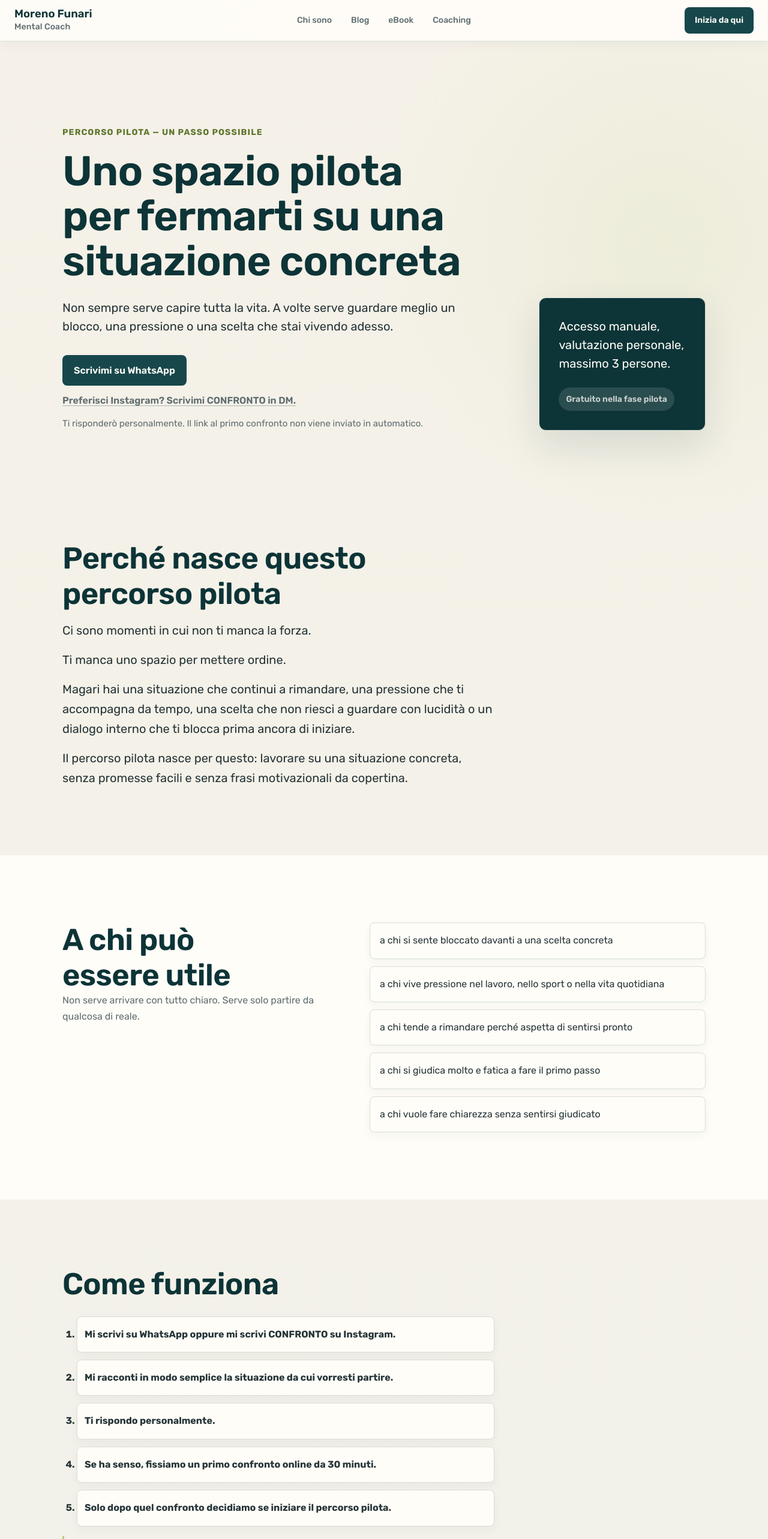
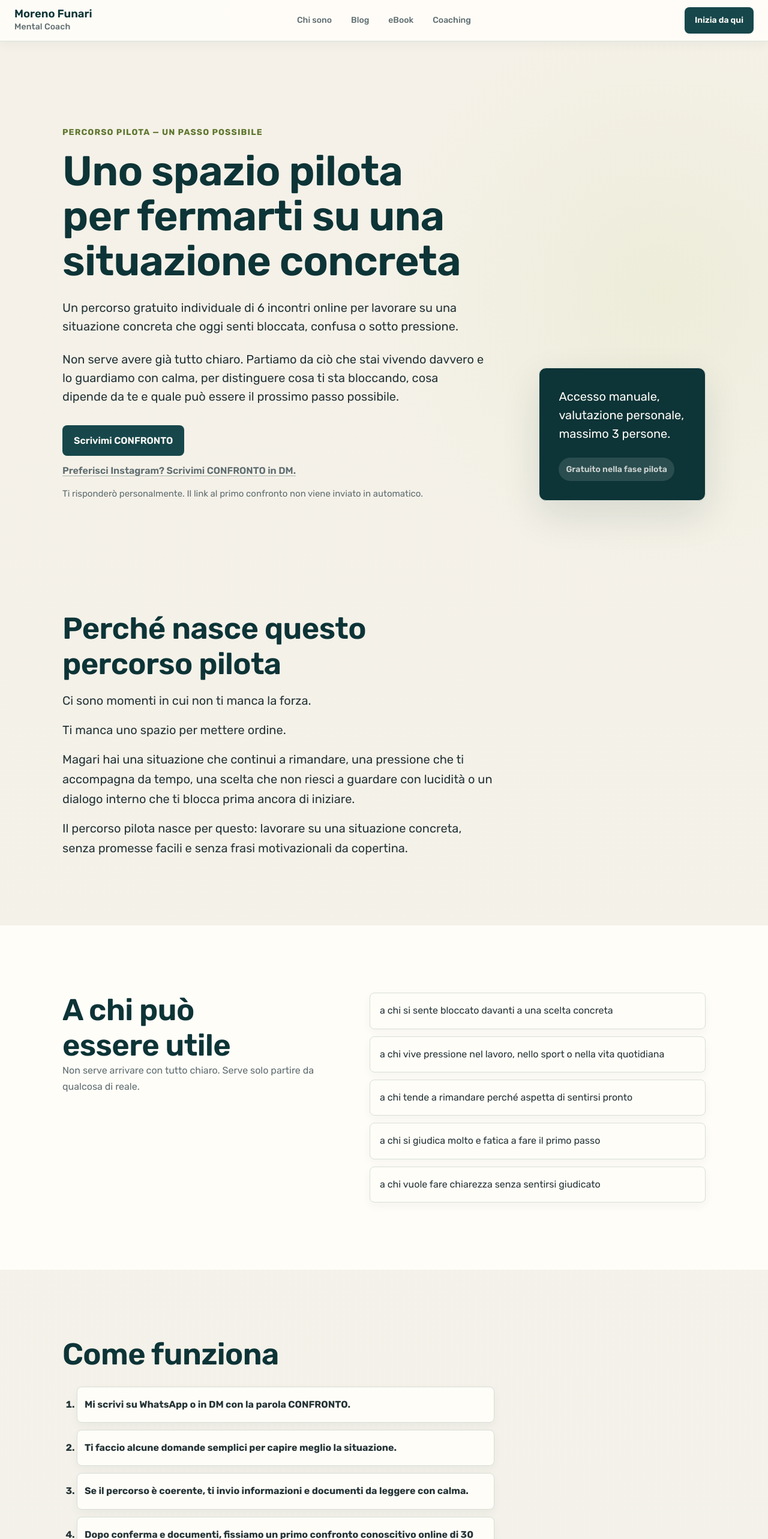
Before and after one commit to MorenoFunari/moreno-funari-website, a Next.js app: page /percorso-pilota in a window 1280 px wide. Shown: the top 2566 px of the page at 60% size. Built offline with nearby package versions, Linux system fonts and the light colour scheme; no server answers.

Commit message:
feat: update pilot offer copy

```diff
--- a/src/app/percorso-pilota/page.tsx
+++ b/src/app/percorso-pilota/page.tsx
@@ -25,11 +25,11 @@ const usefulForItems = [
 ] as const;
 
 const flowSteps = [
-  "Mi scrivi su WhatsApp oppure mi scrivi CONFRONTO su Instagram.",
-  "Mi racconti in modo semplice la situazione da cui vorresti partire.",
-  "Ti rispondo personalmente.",
-  "Se ha senso, fissiamo un primo confronto online da 30 minuti.",
-  "Solo dopo quel confronto decidiamo se iniziare il percorso pilota.",
+  "Mi scrivi su WhatsApp o in DM con la parola CONFRONTO.",
+  "Ti faccio alcune domande semplici per capire meglio la situazione.",
+  "Se il percorso è coerente, ti invio informazioni e documenti da leggere con calma.",
+  "Dopo conferma e documenti, fissiamo un primo confronto conoscitivo online di 30 minuti.",
+  "Se ha senso per entrambi, avviamo il percorso pilota.",
 ] as const;
 
 const notItems = [
@@ -39,6 +39,23 @@ const notItems = [
   "non promette risultati automatici",
   "non sostituisce figure professionali specialistiche",
   "non è uno spazio in cui qualcuno decide al posto tuo",
+] as const;
+
+const workOnItems = [
+  "messa a fuoco della situazione concreta",
+  "ostacoli, automatismi e pensieri ricorrenti",
+  "pressione, autocritica o paura di sbagliare",
+  "alternative realistiche",
+  "piccolo passo concreto tra un incontro e l’altro",
+  "direzione finale più chiara",
+] as const;
+
+const takeawayItems = [
+  "situazione di partenza",
+  "cosa ti bloccava",
+  "risorse emerse",
+  "alternative viste",
+  "prossimo passo possibile",
 ] as const;
 
 export const metadata: Metadata = createPageMetadata({
@@ -56,7 +73,7 @@ function PilotActions() {
         location="pilot_page_primary_cta"
         size="large"
       >
-        Scrivimi su WhatsApp
+        Scrivimi CONFRONTO
       </TrackedWhatsAppButton>
       <p className={styles.secondaryCta}>
         <a
@@ -87,9 +104,15 @@ export default function PercorsoPilotaPage() {
               Uno spazio pilota per fermarti su una situazione concreta
             </h1>
             <p className={styles.lead}>
-              Non sempre serve capire tutta la vita. A volte serve guardare
-              meglio un blocco, una pressione o una scelta che stai vivendo
-              adesso.
+              Un percorso gratuito individuale di 6 incontri online per lavorare
+              su una situazione concreta che oggi senti bloccata, confusa o
+              sotto pressione.
+            </p>
+            <p className={styles.lead}>
+              Non serve avere già tutto chiaro. Partiamo da ciò che stai vivendo
+              davvero e lo guardiamo con calma, per distinguere cosa ti sta
+              bloccando, cosa dipende da te e quale può essere il prossimo passo
+              possibile.
             </p>
             <PilotActions />
           </div>
@@ -148,6 +171,39 @@ export default function PercorsoPilotaPage() {
             automatico. Il primo confronto viene proposto solo dopo una
             valutazione minima.
           </p>
+        </div>
+      </Container>
+
+      <section className={styles.band}>
+        <Container className={styles.twoColumns}>
+          <div>
+            <h2>Durante il percorso lavoriamo su</h2>
+            <p className={styles.sectionIntro}>
+              Non su tutto insieme, ma su ciò che oggi è abbastanza concreto da
+              poter essere osservato e affrontato un passo alla volta.
+            </p>
+          </div>
+          <ul className={styles.checkList}>
+            {workOnItems.map((item) => (
+              <li key={item}>{item}</li>
+            ))}
+          </ul>
+        </Container>
+      </section>
+
+      <Container as="section" className={styles.section}>
+        <div className={styles.twoColumns}>
+          <div>
+            <h2>Cosa ti porti via</h2>
+            <p className={styles.sectionIntro}>
+              Alla fine non una formula magica, ma una traccia più chiara con:
+            </p>
+          </div>
+          <ul className={styles.checkList}>
+            {takeawayItems.map((item) => (
+              <li key={item}>{item}</li>
+            ))}
+          </ul>
         </div>
       </Container>
 
@@ -238,6 +294,7 @@ export default function PercorsoPilotaPage() {
               Da un punto reale, osservabile, che oggi senti bloccante o sotto
               pressione.
             </p>
+            <p>Vuoi capire se può essere adatto a te? Scrivimi CONFRONTO.</p>
           </div>
           <PilotActions />
         </div>
--- a/src/config/pilot.ts
+++ b/src/config/pilot.ts
@@ -1,5 +1,5 @@
 export const pilotWhatsAppUrl =
-  "https://wa.me/393793408630?text=Ciao%20Moreno%2C%20ti%20scrivo%20per%20avere%20informazioni%20sul%20Percorso%20Pilota.";
+  "https://wa.me/393793408630?text=CONFRONTO";
 
 export const pilotInstagramCta =
   "Preferisci Instagram? Scrivimi CONFRONTO in DM.";
```
